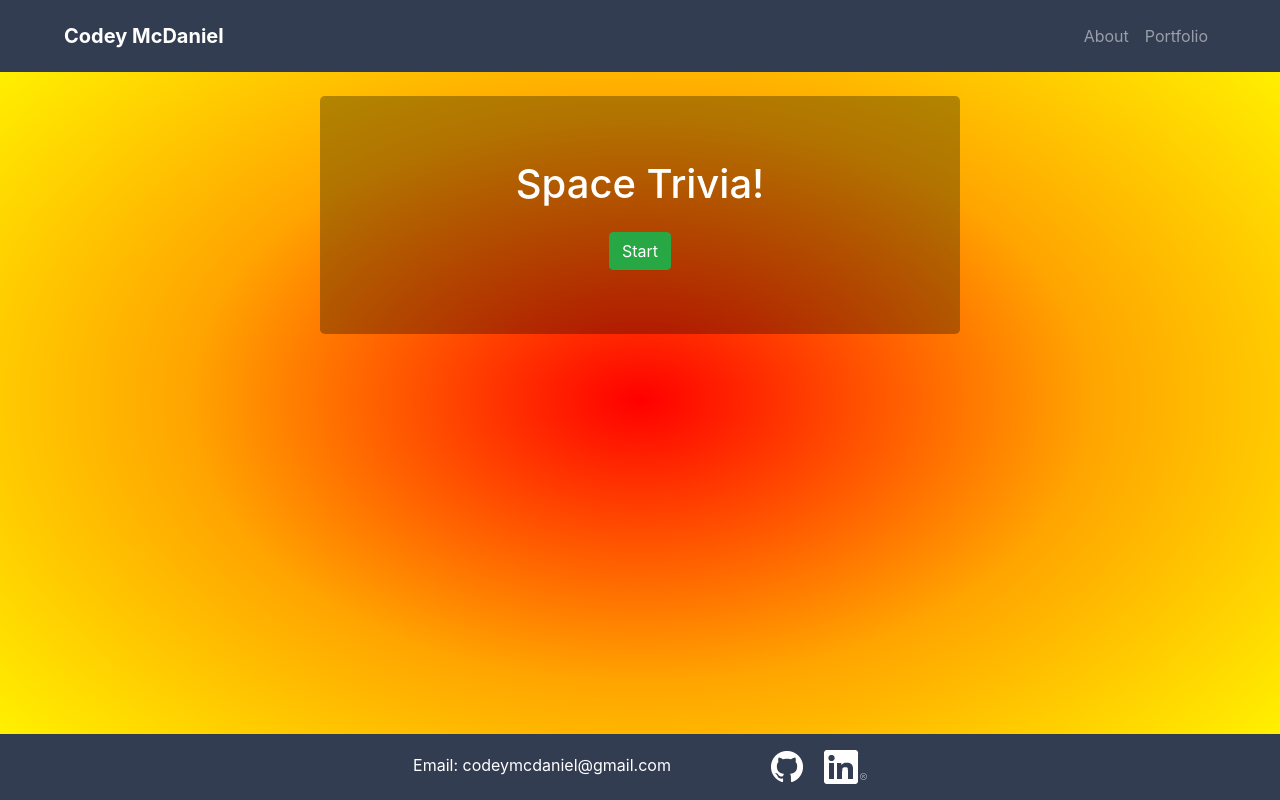
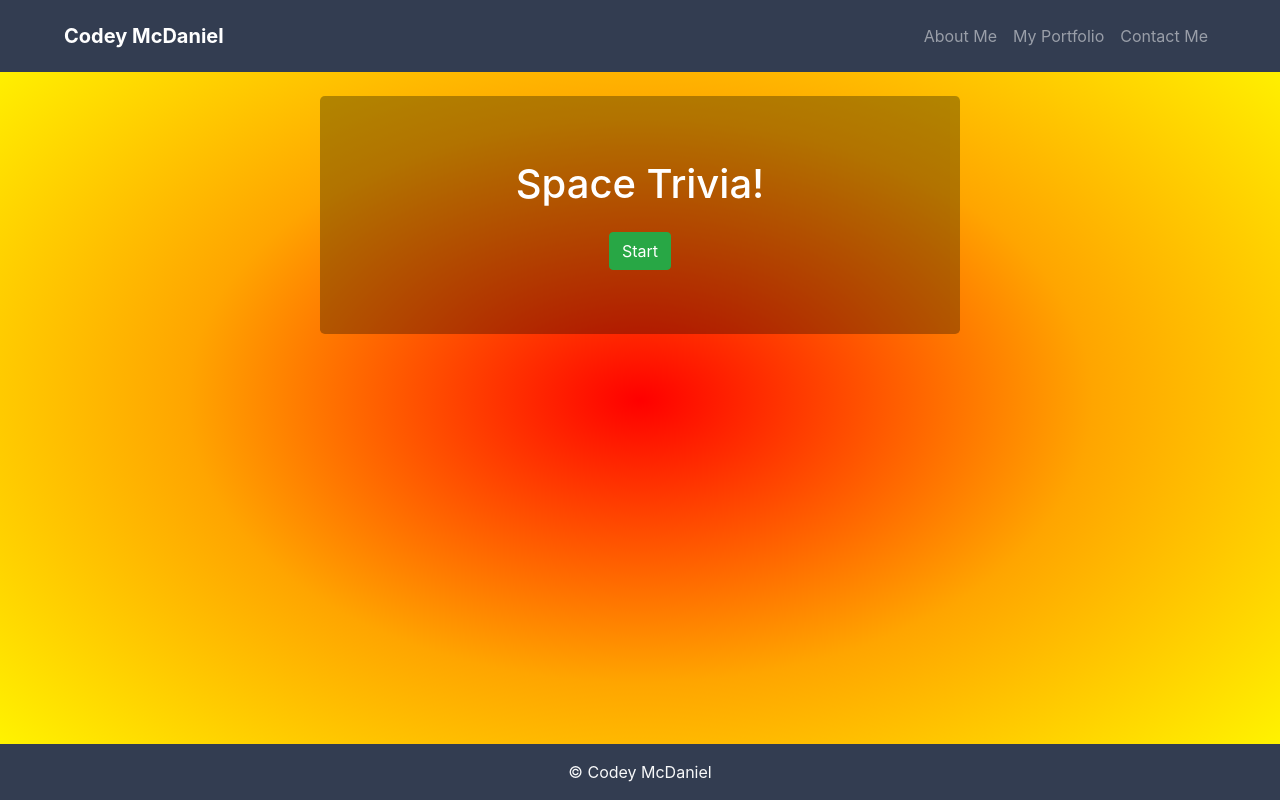
Before and after one commit to codeycsm/triviaGame, a plain HTML site: page index.html in a window 1280 px wide. Drawn offline with nearby package versions, Linux system fonts and the light colour scheme.

Commit message:
remove footer links and added contact link to nav

```diff
--- a/index.html
+++ b/index.html
@@ -44,14 +44,21 @@
               <a
                 class="nav-link"
                 href="https://codeycsm.github.io/My-Portfolio/index.html"
-                >About</a
+                >About Me</a
               >
             </li>
             <li class="nav-item">
               <a
                 class="nav-link"
                 href="https://codeycsm.github.io/My-Portfolio/portfolio.html"
-                >Portfolio</a
+                >My Portfolio</a
+              >
+            </li>
+            <li class="nav-item">
+              <a
+                class="nav-link"
+                href="https://codeycsm.github.io/My-Portfolio/contact.html"
+                >Contact Me</a
               >
             </li>
           </ul>
@@ -77,24 +84,7 @@
       </div>
 
       <footer class="text-light py-3 text-center fixed-bottom">
-        <p class="text-white d-inline mr-5">Email: codeymcdaniel@gmail.com</p>
-        <a
-          class="ml-5 mr-3"
-          href="https://github.com/codeycsm/triviaGame"
-          target="_blank"
-          class="mr-2"
-        >
-          <img
-            src="assets/images/GitHub-Mark-Light-32px.png"
-            alt="Github Logo"
-          />
-        </a>
-        <a
-          href="https://www.linkedin.com/in/codey-mcdaniel-4a486298/"
-          target="_blank"
-        >
-          <img src="assets/images/In-White-34px-R.png" alt="LinkedIn Logo" />
-        </a>
+        &copy; Codey McDaniel
       </footer>
     </div>
   </body>
```
